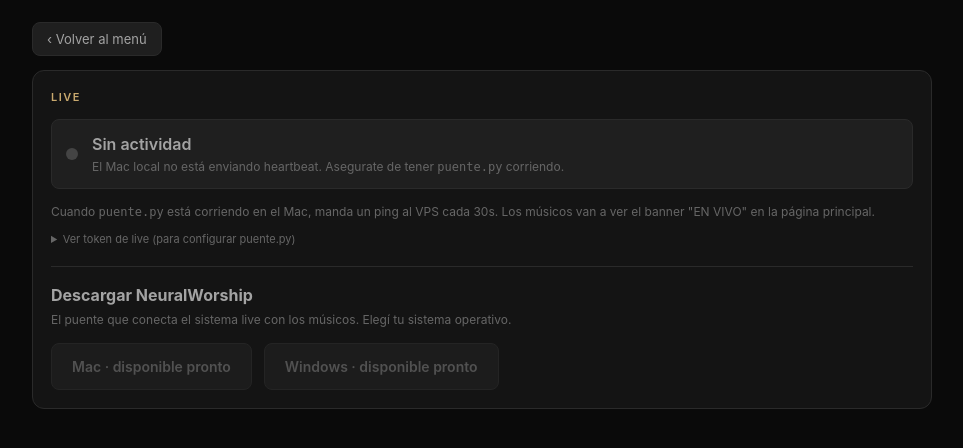
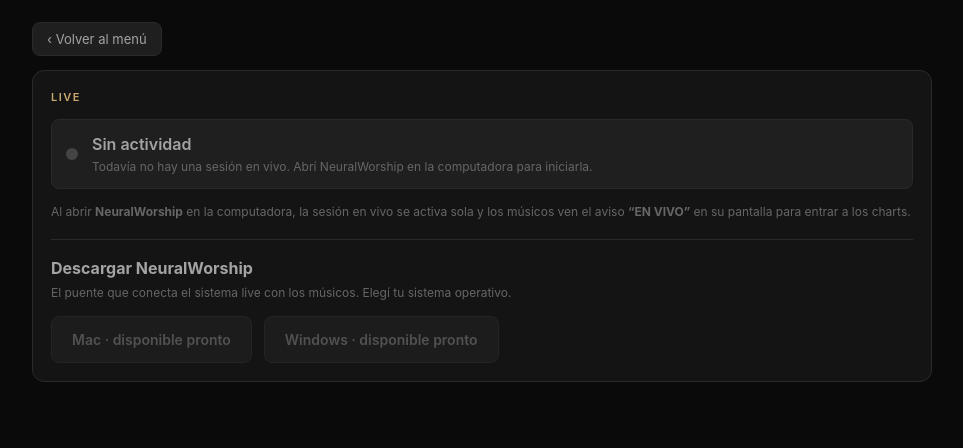
Before and after one commit to ulises02jr/Neural, a Flask app: page /admin in a window 1280 px wide, after a click on "NeuralWorship". Shown: the part 56-504 px from the top of the page, without its empty margins (158-1121 px from the left). Run offline with Flask 3, Linux system fonts and the light colour scheme; the visitor is signed in with stand-in values (Sample User, id 1); data comes from the database, SQL or seed files in the repository.

Commit message:
Respaldo del servidor 2026-07-28_03-57

```diff
--- a/server/templates/admin.html
+++ b/server/templates/admin.html
@@ -231,20 +231,13 @@
         <div style="width:12px;height:12px;border-radius:50%;background:#444"></div>
         <div style="flex:1">
           <div style="font-weight:600;color:var(--txt2)">Sin actividad</div>
-          <div style="font-size:12px;color:var(--txt3);margin-top:2px">El Mac local no está enviando heartbeat. Asegurate de tener <code>puente.py</code> corriendo.</div>
+          <div style="font-size:12px;color:var(--txt3);margin-top:2px">Todavía no hay una sesión en vivo. Abrí NeuralWorship en la computadora para iniciarla.</div>
         </div>
       </div>
     {% endif %}
     <p class="help" style="margin-top:14px">
-      Cuando <code>puente.py</code> está corriendo en el Mac, manda un ping al VPS cada 30s.
-      Los músicos van a ver el banner "EN VIVO" en la página principal.
+      Al abrir <b>NeuralWorship</b> en la computadora, la sesión en vivo se activa sola y los músicos ven el aviso <b>“EN VIVO”</b> en su pantalla para entrar a los charts.
     </p>
-    {% if live_token %}
-    <details style="margin-top:10px;color:var(--txt3);font-size:11px">
-      <summary style="cursor:pointer">Ver token de live (para configurar puente.py)</summary>
-      <code style="display:block;background:#1f1f1f;padding:10px;border-radius:6px;margin-top:8px;word-break:break-all;color:var(--gold)">{{ live_token }}</code>
-    </details>
-    {% endif %}
 
     <!-- Descargas de la app NeuralWorship -->
     <div style="margin-top:18px;border-top:1px solid var(--line);padding-top:16px">
--- a/server/templates/admin_editar.html
+++ b/server/templates/admin_editar.html
@@ -167,7 +167,7 @@
   <div class="panel" id="p-multitracks">
     <div class="card">
       <h2>Tracks</h2>
-      <div class="hint">Subí las pistas en <b>MP3 a 128 kbps</b> (buena calidad y livianas, para que carguen rápido). Podés subir archivos más pesados (WAV, 320 kbps, etc.) si preferís, pero queda a tu criterio: los tiempos de espera al subir y al generar los tonos serán más largos.</div>
+      <div class="hint">Para la <b>mejor calidad de audio</b> en el reproductor NeuralPlay, subí las pistas en <b>WAV</b>: conserva el sonido original sin compresión ni pérdida. Si necesitás archivos más livianos podés usar <b>MP3 a 320 kbps</b>. Los WAV tardan un poco más en subir y en generar los tonos, pero valen la pena por la fidelidad.</div>
       {% if stems %}
       <form method="POST" action="{{ url_for('admin_familias', numero=numero) }}">
 <input type="hidden" name="_csrf" value="{{ csrf_token() }}">
@@ -897,7 +897,7 @@ function autosaveTiempos(){
       }
     } else { g2.strokeStyle='#333'; g2.lineWidth=1; g2.beginPath(); g2.moveTo(0,H/2); g2.lineTo(W,H/2); g2.stroke(); }
     if(D>0) SX.forEach(function(s,idx){ if(s.t==null)return; var x=s.t/D*W; g2.strokeStyle='#2E6BE6'; g2.lineWidth=2; g2.beginPath(); g2.moveTo(x,18); g2.lineTo(x,H-14); g2.stroke(); g2.fillStyle='#2E6BE6'; g2.fillRect(x,H-14,18,14); g2.fillStyle='#fff'; g2.font='10px sans-serif'; g2.fillText(idx+1,x+4,H-4); });
-    if(DET&&DET.tempo&&D>0){ var lastLx=-999,row=0; for(var j=0;j<DET.tempo.length;j++){ var sg=DET.tempo[j]; var xt=sg.t/D*W; g2.strokeStyle='#e05555'; g2.lineWidth= j===0?1:2; g2.beginPath(); g2.moveTo(xt,0); g2.lineTo(xt, j===0?12:H-14); g2.stroke(); row=(xt-lastLx<50)?((row+1)%3):0; lastLx=xt; g2.fillStyle='#e05555'; g2.font='bold 11px sans-serif'; g2.fillText(Math.round(sg.bpm/FACTOR)+' BPM', xt+3, 11+row*11); } }
+    if(DET&&DET.tempo&&D>0){ var rowX=[-999,-999,-999,-999]; for(var j=0;j<DET.tempo.length;j++){ var sg=DET.tempo[j]; var xt=sg.t/D*W; g2.strokeStyle='#e05555'; g2.lineWidth= j===0?1:2; g2.beginPath(); g2.moveTo(xt,0); g2.lineTo(xt, j===0?12:H-14); g2.stroke(); var lbl=Math.round(sg.bpm/FACTOR)+' BPM'; for(var r=0;r<rowX.length;r++){ if(xt-rowX[r]>=54){ g2.fillStyle='#e05555'; g2.font='bold 11px sans-serif'; g2.fillText(lbl, xt+3, 11+r*12); rowX[r]=xt; break; } } } }
     if(DET&&DET.beats.length&&D>0){ var cx=DET.beats[cursorBeat]/D*W; g2.strokeStyle='#3ddc84'; g2.lineWidth=2; g2.beginPath(); g2.moveTo(cx,0); g2.lineTo(cx,H); g2.stroke(); g2.fillStyle='#3ddc84'; g2.beginPath(); g2.moveTo(cx-5,0); g2.lineTo(cx+5,0); g2.lineTo(cx,7); g2.closePath(); g2.fill(); var sc=$('sx-scroller'); if(sc&&playing){ var vw=sc.clientWidth; if(cx<sc.scrollLeft+60||cx>sc.scrollLeft+vw-60){ sc.scrollLeft=Math.max(0,cx-vw*0.5); } } }
   }
   function upd(){ $('sx-time').textContent=mmss(curT())+' / '+mmss(durTot()); }
```
Also changed, not shown: 1 other file.
